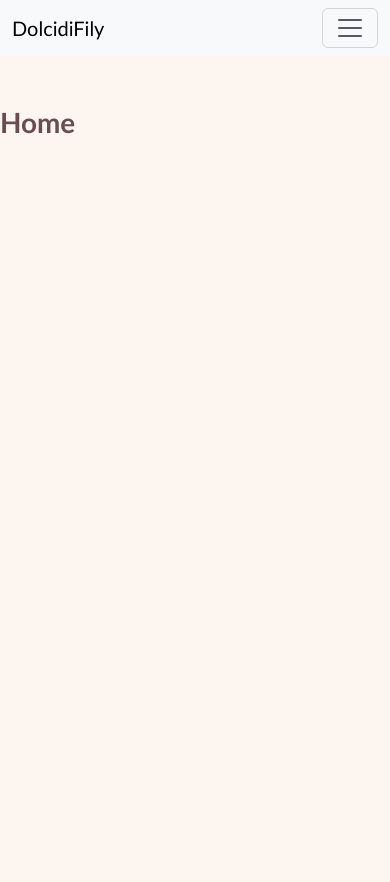
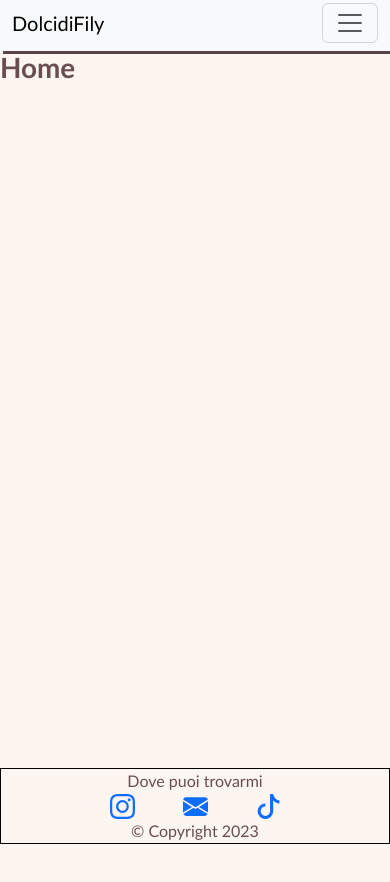
Before and after one commit to daniloromano5932/le-mie-pietanze-dolci, a React (Create React App) app: page / in a window 390 px wide. Shown: the top 882 px of the page. After the commit the page ends 844 px from the top, so only its background shows below. Built offline with nearby package versions, Linux system fonts and the light colour scheme.

Commit message:
responsive navbar and footer

```diff
--- a/package.json
+++ b/package.json
@@ -7,6 +7,8 @@
     "@testing-library/react": "^13.4.0",
     "@testing-library/user-event": "^13.5.0",
     "bootstrap": "^5.3.0",
+    "cdbreact": "^1.5.18",
+    "mdb-react-ui-kit": "^6.3.0",
     "react": "^18.2.0",
     "react-bootstrap": "^2.6.0",
     "react-dom": "^18.2.0",
--- a/src/App.js
+++ b/src/App.js
@@ -9,6 +9,7 @@ import Error from './pages/Error';
 import Search from './pages/Search';
 import Navbar from './components/Navbar';
 import Footer from './components/Footer';
+import Footer3 from "./components/Footer3"
 
 function App() {
   // const totalCakes = HomePageCategories.reduce((accumulator, object) => {
@@ -25,7 +26,7 @@ function App() {
         <Route path="/search" element={<Search />} />
         <Route path="/categories" element={<Categories />} />
       </Routes>
-      <Footer/>
+      <Footer3/>
     </BrowserRouter>
   );
 }
--- a/src/components/Footer.js
+++ b/src/components/Footer.js
@@ -3,16 +3,18 @@ import Row from 'react-bootstrap/Row';
 import Col from 'react-bootstrap/Col';
 import { email, instagram, tiktok } from "../svg";
 
+
+
 function Footer() {
   const today = new Date();
 
   return (
-    <Container fluid >
+    <Container fluid>
       <Row >
-        <Col className='footer'>
-          <h4 className={"socialMedia"}>Dove puoi trovarmi</h4>
-          <div className={"i-footer container-fluid"}>
-            <i className={"bi bi-facebook"}></i>
+        <Col >
+          <div className={"socialMedia"}></div>
+      <Row>
+        <Col>
           <a className={"socialMedia"} href={instagram.href} target="_blank" rel="noreferrer"
             title="Instagram filyguarrera">{instagram.svg}</a>
           <a className={"socialMedia"} href={email.href}>{email.svg}<i className={"bi bi-envelope-fill"}></i>
@@ -20,10 +22,17 @@ function Footer() {
           <a className={"socialMedia"} href={tiktok.href} target="_blank" rel="noreferrer">
             {tiktok.svg}<i className={"bi bi-tiktok"}></i>
           </a>
-          </div>
+        </Col>
+      </Row>
+      <Row>
+        <Col >
           <p className={"copyright"}>© Copyright {today.getFullYear()}</p>
         </Col>
         </Row>
+        </Col>
+
+      </Row>
+
     </Container>
   );
 }
--- /dev/null
+++ b/src/components/Footer3.js
@@ -0,0 +1,35 @@
+import Container from 'react-bootstrap/Container';
+import Row from 'react-bootstrap/Row';
+import Col from 'react-bootstrap/Col';
+import Stack from 'react-bootstrap/Stack';
+
+import { email, instagram, tiktok } from "../svg";
+
+
+function AutoLayoutExample() {
+  const today = new Date();
+
+  return (
+    <Container fluid className='footer fixed-bottom'>
+      <Row>
+        <Col>Dove puoi trovarmi</Col>
+      </Row>
+      <Row xs="auto" className='justify-content-center'>
+      <Stack direction="horizontal" gap={5} className={"socialMedia"}>
+      <Col ><a  href={instagram.href} target="_blank" rel="noreferrer"
+          title="Instagram filyguarrera">{instagram.svg}</a></Col>
+        <Col><a  href={email.href}>{email.svg}<i className={"bi bi-envelope-fill"}></i></a></Col>
+        <Col><a href={tiktok.href} target="_blank" rel="noreferrer">
+          {tiktok.svg}<i className={"bi bi-tiktok"}></i>
+        </a></Col>
+    </Stack>
+
+      </Row>
+      <Row>
+        <Col>© Copyright {today.getFullYear()}</Col>
+      </Row>
+    </Container>
+  );
+}
+
+export default AutoLayoutExample;
--- a/src/components/Navbar.js
+++ b/src/components/Navbar.js
@@ -9,8 +9,8 @@ function NavigationBar() {
       <Container fluid>
         <Navbar.Brand href="/">DolcidiFily</Navbar.Brand>
         <Navbar.Toggle aria-controls="basic-navbar-nav" />
-        <Navbar.Collapse id="basic-navbar-nav">
-          <Nav className="me-auto">
+        <Navbar.Collapse id="basic-navbar-nav" className=' justify-content-end'>
+          <Nav className="nav-items">
             <Nav.Link href="/">Home</Nav.Link>
             <Nav.Link href="/categories">Dolci</Nav.Link>
             <Nav.Link href="#footer">Contattami</Nav.Link>
--- a/src/index.css
+++ b/src/index.css
@@ -65,37 +65,17 @@ h6 {
   margin-top: 100px;
 }
 
-.test {
-  height: 5000px;
-}
 
-/* .navbar {
+
+.navbar {
   padding-top: 0.2rem;
-  background-image: linear-gradient(to bottom, #815B5B , #FFF8EA);
-  width: 100% !important;
-  left: 0;
   top: 0;
-  position: fixed;
   box-shadow: 3px 3px #594545;
-} */
-
-.navbar.sticky {
-  z-index: 200;
-  box-shadow: 0 0 4px 4px #FFF8EA;
-  background-color: red;
 }
 
 .total-cakes {
   margin-left: 80%
 }
-
-.navbar :link {
-  text-decoration: none;
-}
-
-/* .navbar a {
-  margin: 10px;
-} */
 
 .title-img {
   width: 800px;
@@ -270,9 +250,7 @@ img {
   margin-right: 0px !important;
 }
 
-.test {
-  margin-top: 50px;
-}
+
 
 .btn:hover {
   background-color: #594545;
@@ -303,15 +281,18 @@ img {
 
 /*FOOTER*/
 
-.footer {
+/* .footer {
   background-color: #594545 !important;
   box-shadow: 0 0 3px 3px #594545;
-  width: 100%;
-  height: 150px;
-  position:relative;
   padding-top: 1px;
   text-align: center;
-  bottom: 0 !important;
+  bottom: 0;
+  position: fixed;
+} */
+
+.footer {
+  text-align: center;
+  border: 1px solid black;
 }
 
 .card-link {
@@ -320,25 +301,17 @@ img {
 
 }
 
-#padding-footer {
-  margin-top: 100%;
-}
 
-.socialMedia {
-  padding-top: 5px;
-  margin-top: 5px;
-  margin-bottom: 20px;
-  margin-left: 20px;
+
+
+/* .copyright {
+  margin-top: 20px;
   color: #FFF8EA;
-  font-size: 25px;
-}
+  font-size: large;
+text-align: center;
+border: solid 1px red;
 
-.copyright {
-  margin-top: 20px;
-  font-size: large;
-  color: #FFF8EA;
-  margin-bottom: 100px !important;
-}
+} */
 
 .error-message {
   margin-top: 10%;
```
Also changed, not shown: 1 other file (tests, documents, lock files or other folders). Lines whose indentation alone changed are shown as unchanged.
